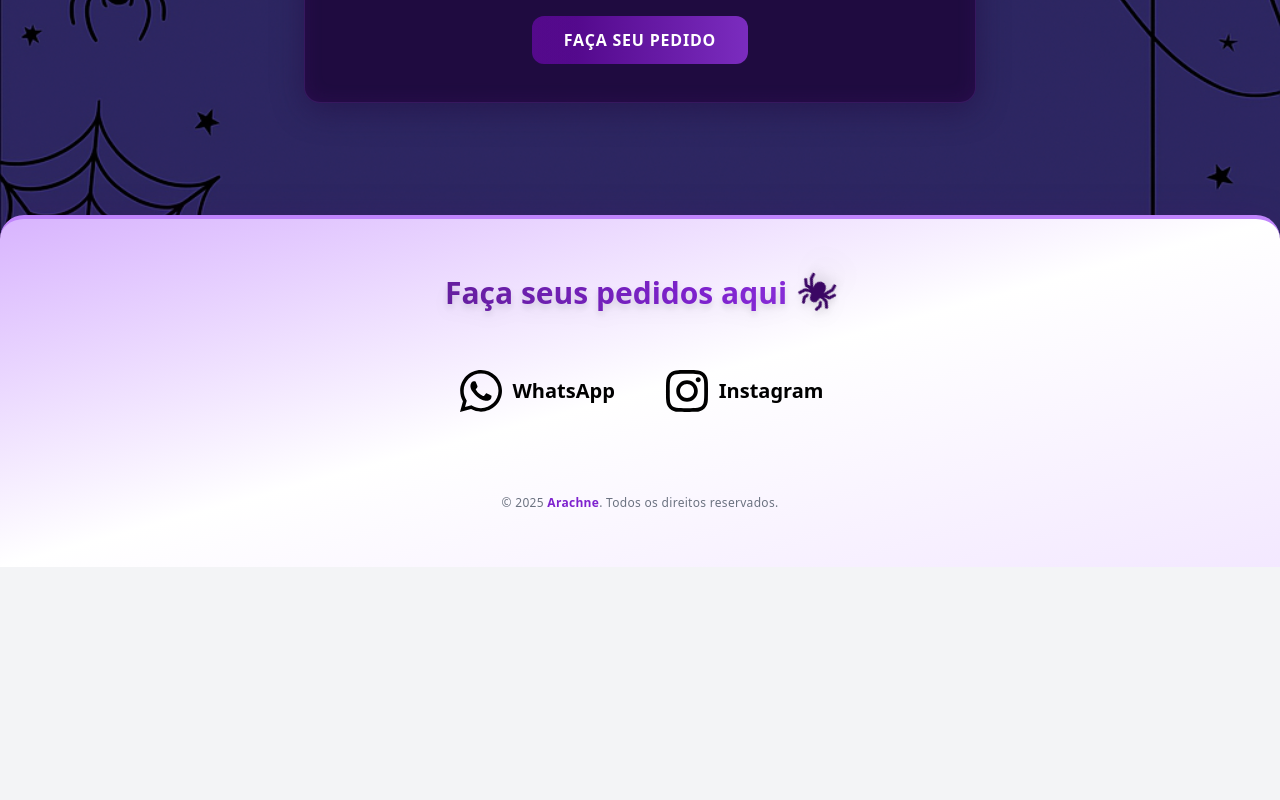
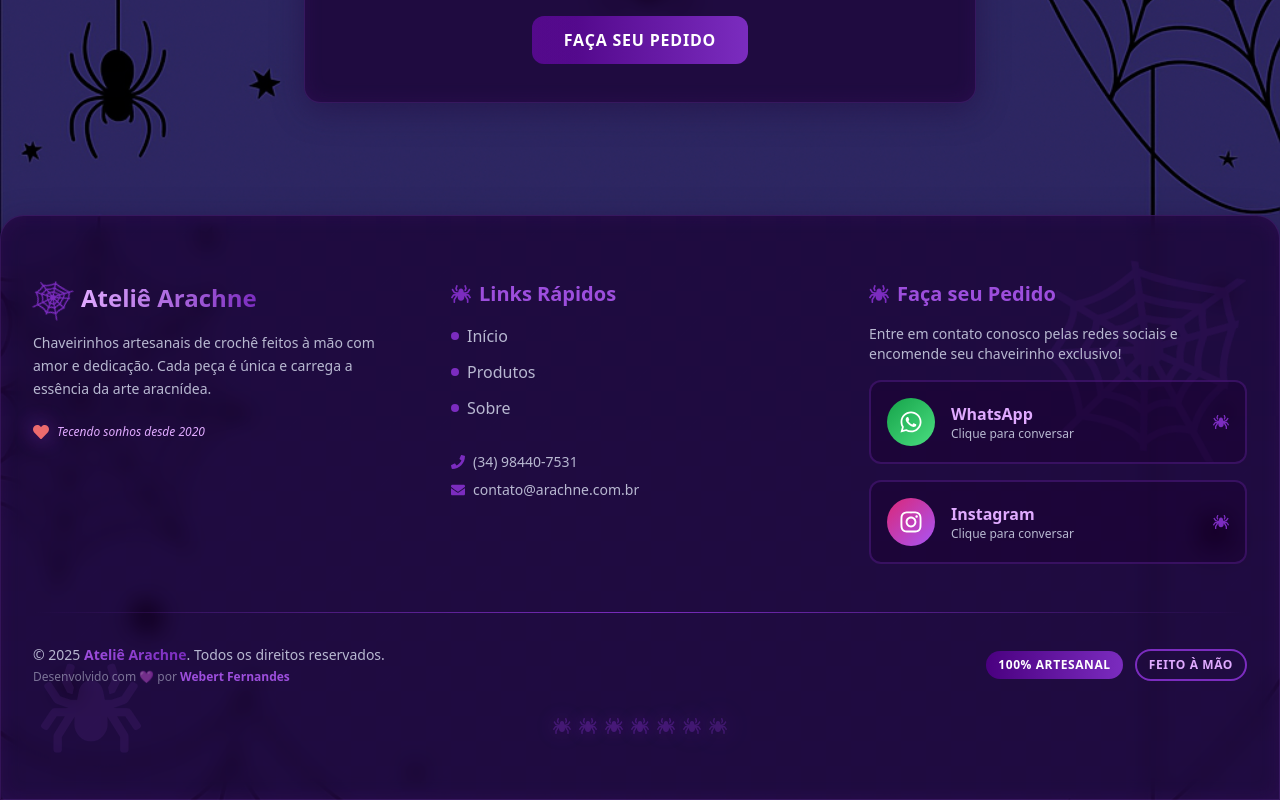
Before and after one commit to vibrazzi/atelie-arachne, a React (Vite) app: page / in a window 1280 px wide. Shown: the part 3493-4293 px from the top of the page. Before the commit the page ends 4060 px from the top, so only its background shows below. Built offline with nearby package versions, Linux system fonts and the light colour scheme.

Commit message:
feat(footer): redesign with professional three-column layout

```diff
--- a/src/components/Footer/Footer.jsx
+++ b/src/components/Footer/Footer.jsx
@@ -1,49 +1,177 @@
-import { FaInstagram, FaWhatsapp, FaSpider } from "react-icons/fa";
+import { FaInstagram, FaWhatsapp, FaSpider, FaHeart, FaEnvelope, FaPhone } from "react-icons/fa";
+import { GiSpiderWeb } from "react-icons/gi";
 
 const SOCIAL_LINKS = [
   {
     href: "https://wa.me/553484407531?text=Olá,%20gostaria%20de%20efetuar%20um%20pedido%20de%20um%20chaveirinho!",
     label: "WhatsApp",
     icon: FaWhatsapp,
-    hover: "hover:text-green-500",
+    color: "hover:text-green-400",
+    bgGradient: "from-green-600 to-green-400",
   },
   {
     href: "https://instagram.com/arachne.atelie",
     label: "Instagram",
     icon: FaInstagram,
-    hover: "hover:text-pink-500",
+    color: "hover:text-pink-400",
+    bgGradient: "from-pink-600 to-purple-500",
   },
 ];
 
+const QUICK_LINKS = [
+  { label: "Início", href: "#home" },
+  { label: "Produtos", href: "#products" },
+  { label: "Sobre", href: "#about" },
+];
+
 const Footer = () => (
-  <footer className="text-black py-10 sm:py-14 bg-gradient-to-br from-purple-300 via-white to-purple-100 rounded-t-3xl shadow-[0_8px_40px_0_rgba(80,0,120,0.20)] border-t-4 border-purple-400">
-    <div className="container flex flex-col items-center gap-10 sm:gap-14">
-      <h1
-        className="text-2xl sm:text-3xl font-extrabold flex items-center gap-3 text-transparent bg-clip-text bg-gradient-to-r from-purple-900 via-purple-700 to-purple-500 animate-gradient-x bg-[length:200%_200%] drop-shadow-lg"
-        style={{ backgroundSize: "200% 200%" }}
+  <footer className="relative text-white py-12 sm:py-16 glass-arachne rounded-t-3xl shadow-card-hover border-t-4 border-arachne-neonPurple overflow-hidden">
+
+
+    <div className="absolute inset-0 web-pattern opacity-20"></div>
+    <div className="absolute top-10 right-10 opacity-10">
+      <GiSpiderWeb className="text-[200px] text-arachne-neonPurple animate-spin-slower" />
+    </div>
+    <div className="absolute bottom-10 left-10 opacity-10">
+      <FaSpider className="text-[100px] text-arachne-lightPurple animate-float" />
+    </div>
+
+    <div className="container mx-auto px-4 sm:px-8 relative z-10">
+
+
+      <div className="grid grid-cols-1 md:grid-cols-3 gap-10 mb-12">
+
+
+        <div className="space-y-4">
+          <div className="flex items-center gap-3 mb-4">
+            <GiSpiderWeb className="text-4xl text-arachne-neonPurple animate-spin-slow" />
+            <h3 className="text-2xl font-bold text-transparent bg-clip-text bg-gradient-to-r from-arachne-silk to-arachne-neonPurple">
+              Ateliê Arachne
+            </h3>
+          </div>
+          <p className="text-arachne-web text-sm leading-relaxed">
+            Chaveirinhos artesanais de crochê feitos à mão com amor e dedicação.
+            Cada peça é única e carrega a essência da arte aracnídea.
+          </p>
+          <div className="flex items-center gap-2 pt-2">
+            <FaHeart className="text-red-400 animate-pulse-glow" />
+            <span className="text-arachne-silk text-xs italic">Tecendo sonhos desde 2020</span>
+          </div>
+        </div>
+
+
+        <div className="space-y-4">
+          <h3 className="text-xl font-bold text-arachne-lightPurple mb-4 flex items-center gap-2">
+            <FaSpider className="text-arachne-neonPurple" />
+            Links Rápidos
+          </h3>
+          <ul className="space-y-3">
+            {QUICK_LINKS.map((link, idx) => (
+              <li key={idx}>
+                <a
+                  href={link.href}
+                  className="group flex items-center gap-2 text-arachne-web hover:text-arachne-lightPurple transition-colors duration-300"
                 >
-        Faça seus pedidos aqui
-        <FaSpider className="text-4xl text-purple-950 animate-spin-slow drop-shadow-xl" />
-      </h1>
-      <div className="flex flex-row items-center gap-8 sm:gap-12">
-        {SOCIAL_LINKS.map(({ href, label, icon: Icon, hover }) => (
+                  <span className="w-2 h-2 rounded-full bg-arachne-neonPurple group-hover:animate-pulse-glow"></span>
+                  {link.label}
+                </a>
+              </li>
+            ))}
+          </ul>
+
+
+          <div className="pt-4 space-y-2">
+            <div className="flex items-center gap-2 text-arachne-web text-sm">
+              <FaPhone className="text-arachne-neonPurple" />
+              <span>(34) 98440-7531</span>
+            </div>
+            <div className="flex items-center gap-2 text-arachne-web text-sm">
+              <FaEnvelope className="text-arachne-neonPurple" />
+              <span>contato@arachne.com.br</span>
+            </div>
+          </div>
+        </div>
+
+
+        <div className="space-y-4">
+          <h3 className="text-xl font-bold text-arachne-lightPurple mb-4 flex items-center gap-2">
+            <FaSpider className="text-arachne-neonPurple" />
+            Faça seu Pedido
+          </h3>
+          <p className="text-arachne-web text-sm mb-4">
+            Entre em contato conosco pelas redes sociais e encomende seu chaveirinho exclusivo!
+          </p>
+
+          <div className="space-y-4">
+            {SOCIAL_LINKS.map(({ href, label, icon: Icon, color, bgGradient }) => (
               <a
                 key={label}
                 href={href}
                 target="_blank"
                 rel="noopener noreferrer"
-            className={`flex items-center gap-2 text-black text-xl font-semibold transition duration-300 ${hover} hover:scale-125 hover:drop-shadow-glow group`}
+                className={`group flex items-center gap-4 p-4 rounded-xl bg-arachne-deepPurple/50 border-2 border-arachne-neonPurple/30 hover:border-arachne-neonPurple transition-all duration-300 hover:shadow-card hover:scale-105 web-hover`}
                 aria-label={label}
-            tabIndex={0}
               >
-            <Icon className="text-4xl sm:text-5xl transition-all duration-300 group-hover:animate-pulse-glow" aria-hidden="true" focusable="false" />
-            <span className="hidden sm:inline">{label}</span>
+                <div className={`p-3 rounded-full bg-gradient-to-br ${bgGradient} shadow-glow-purple group-hover:animate-pulse-glow`}>
+                  <Icon className="text-2xl text-white" />
+                </div>
+                <div className="flex-grow">
+                  <p className="font-bold text-arachne-silk group-hover:text-arachne-lightPurple transition-colors duration-300">
+                    {label}
+                  </p>
+                  <p className="text-xs text-arachne-web">
+                    Clique para conversar
+                  </p>
+                </div>
+                <FaSpider className="text-arachne-neonPurple group-hover:animate-pulse-glow" />
               </a>
             ))}
           </div>
-      <span className="mt-6 text-xs text-gray-500 tracking-wide">
-        © {new Date().getFullYear()} <span className="font-bold text-purple-700">Arachne</span>. Todos os direitos reservados.
+        </div>
+      </div>
+
+
+      <div className="w-full h-px bg-gradient-to-r from-transparent via-arachne-neonPurple to-transparent mb-8"></div>
+
+
+      <div className="flex flex-col sm:flex-row justify-between items-center gap-6">
+
+
+        <div className="text-center sm:text-left">
+          <p className="text-sm text-arachne-web">
+            © {new Date().getFullYear()}{" "}
+            <span className="font-bold text-transparent bg-clip-text bg-gradient-to-r from-arachne-lightPurple to-arachne-neonPurple">
+              Ateliê Arachne
             </span>
+            . Todos os direitos reservados.
+          </p>
+          <p className="text-xs text-arachne-web/60 mt-1">
+            Desenvolvido com 💜 por{" "}
+            <span className="text-arachne-lightPurple font-semibold">Webert Fernandes</span>
+          </p>
+        </div>
+
+
+        <div className="flex items-center gap-3">
+          <div className="px-3 py-1.5 rounded-full bg-gradient-to-r from-arachne-royalPurple to-arachne-neonPurple shadow-glow-purple text-xs font-bold uppercase tracking-wider">
+            100% Artesanal
+          </div>
+          <div className="px-3 py-1.5 rounded-full border-2 border-arachne-neonPurple text-arachne-silk text-xs font-bold uppercase tracking-wider">
+            Feito à Mão
+          </div>
+        </div>
+      </div>
+
+
+      <div className="flex justify-center mt-8 gap-2">
+        {Array.from({ length: 7 }).map((_, idx) => (
+          <FaSpider
+            key={idx}
+            className="text-lg text-arachne-neonPurple/40 animate-pulse-glow"
+            style={{ animationDelay: `${idx * 0.15}s` }}
+          />
+        ))}
+      </div>
     </div>
   </footer>
 );
```
Lines whose indentation alone changed are shown as unchanged.
